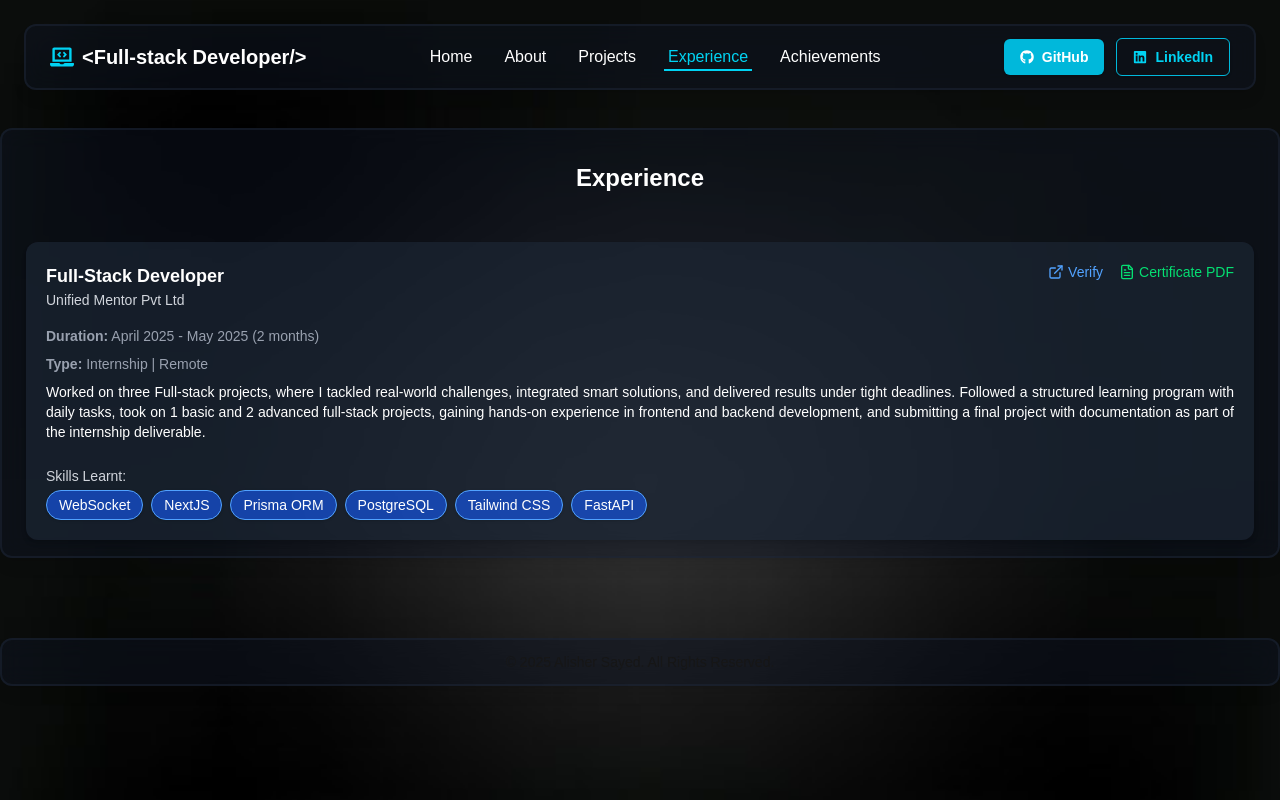
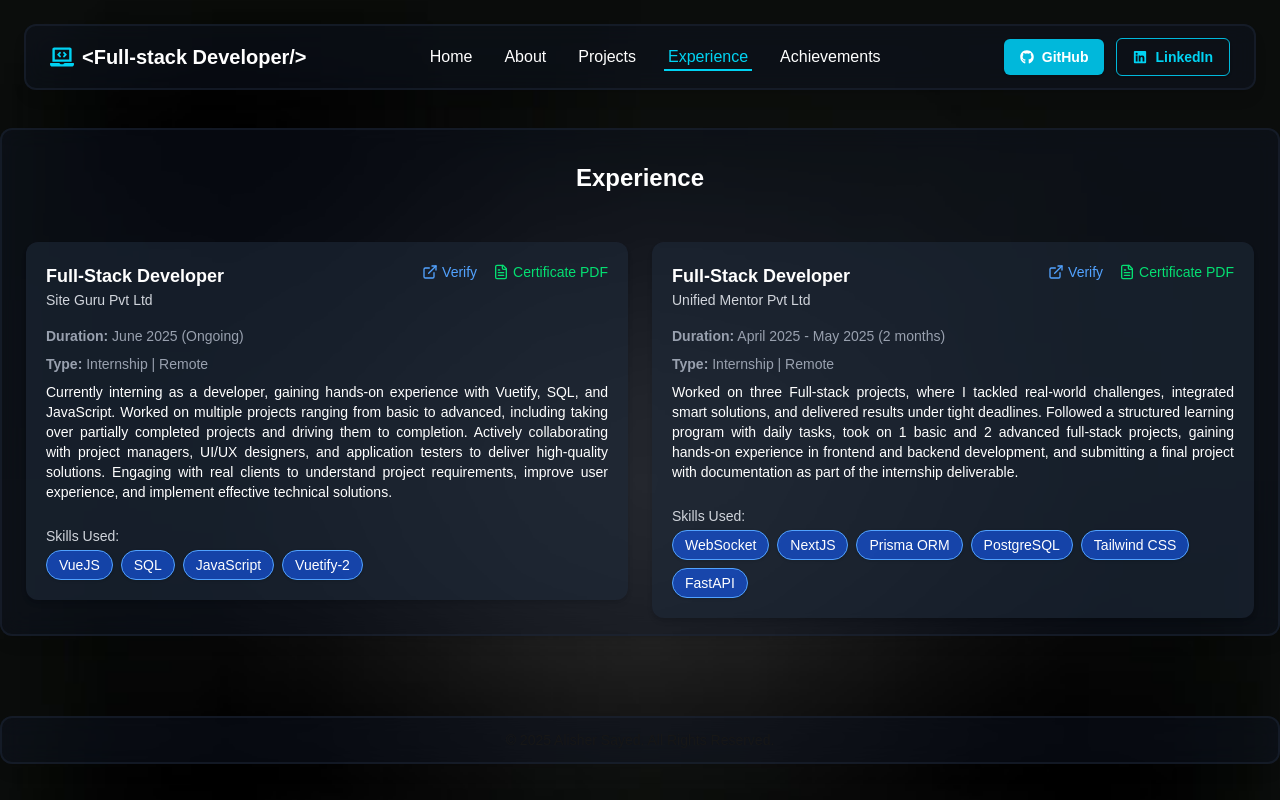
Before and after one commit to bumble469/portfolio, a Next.js app: page /experience in a window 1280 px wide. Built offline with nearby package versions, Linux system fonts and the light colour scheme.

Commit message:
updated portfolio

```diff
--- a/src/app/experience/page.jsx
+++ b/src/app/experience/page.jsx
@@ -5,6 +5,16 @@
 import Footer from "../../components/footer/footer.jsx";
 
 const experienceData = [
+  {
+    Position: "Full-Stack Developer",
+    Institution: "Site Guru Pvt Ltd",
+    Duration: "June 2025 (Ongoing)",
+    Type: "Internship | Remote",
+    Link: "",
+    Certificate: "",
+    Description: "Currently interning as a developer, gaining hands-on experience with Vuetify, SQL, and JavaScript. Worked on multiple projects ranging from basic to advanced, including taking over partially completed projects and driving them to completion. Actively collaborating with project managers, UI/UX designers, and application testers to deliver high-quality solutions. Engaging with real clients to understand project requirements, improve user experience, and implement effective technical solutions.",
+    Skills: ["VueJS", "SQL", "JavaScript", "Vuetify-2"],
+  },
   {
     Position: "Full-Stack Developer",
     Institution: "Unified Mentor Pvt Ltd",
@@ -109,7 +119,7 @@
 
               {exp.Skills && exp.Skills.length > 0 && (
                 <div className="mt-3">
-                  <p className="text-sm text-gray-300 font-medium mb-1">Skills Learnt:</p>
+                  <p className="text-sm text-gray-300 font-medium mb-1">Skills Used:</p>
                   <div className="flex flex-wrap gap-2">
                     {exp.Skills.map((skill, idx) => (
                       <span
```
Also changed, not shown: 1 other file (tests, documents, lock files or other folders).
